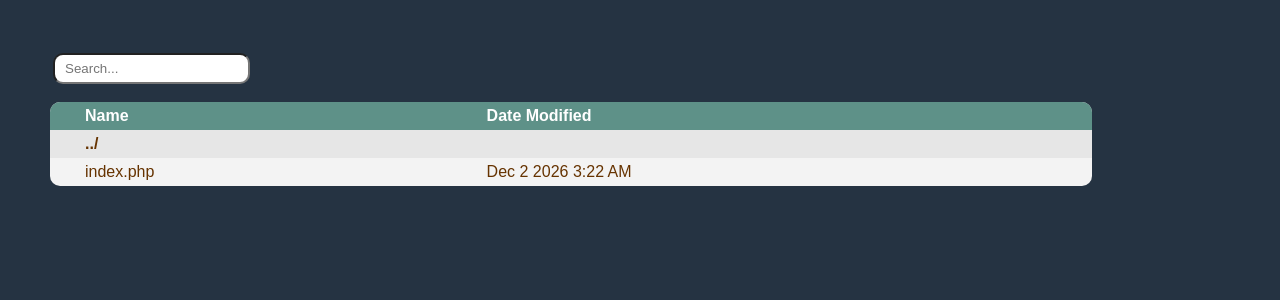
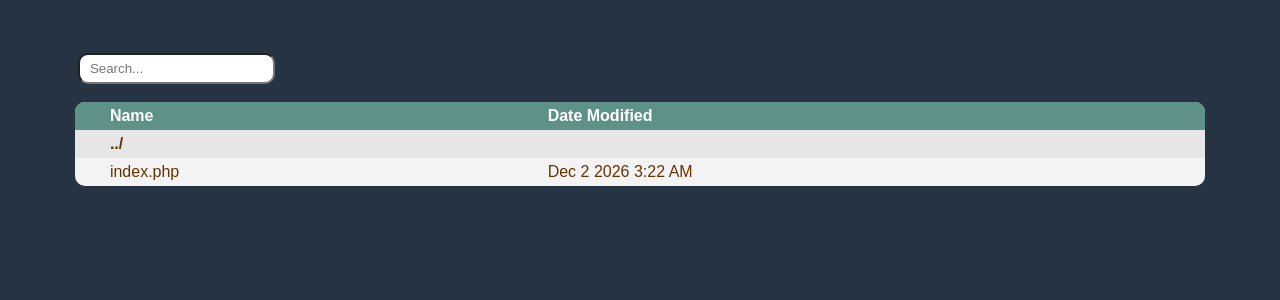
Before and after one commit to cms-ttH/ttH-13TeVMultiLeptons, a PHP site: page / in a window 1280 px wide. Shown: the top 300 px of the page. Run offline with PHP 8.4, Linux system fonts and the light colour scheme.

Commit message:
Fix some margins.

```diff
--- a/DrawPlots/python/utilities/index.php
+++ b/DrawPlots/python/utilities/index.php
@@ -16,6 +16,8 @@ body {
       color: #333;
       padding: 50px;
       background: #253342;
+      width: 88.3%;
+      margin: 0 auto;
     }
 
 h1 {
@@ -40,7 +42,7 @@ h1 {
     table {
       border-collapse: collapse;
       border-spacing: 0;
-	width: 88.3%;
+      width: 100%;
       margin: 15px 0;
     }
 
```
Lines whose indentation alone changed are shown as unchanged.
